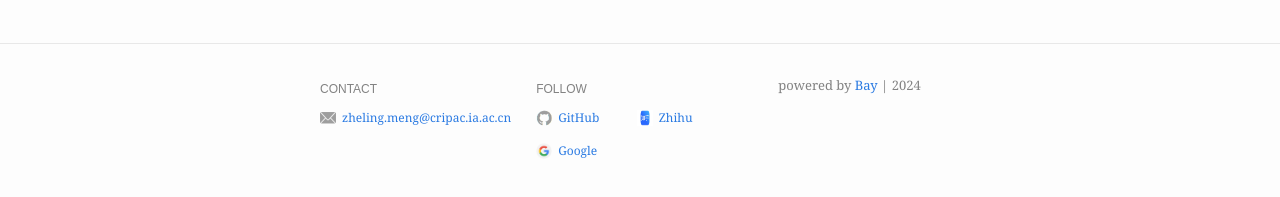
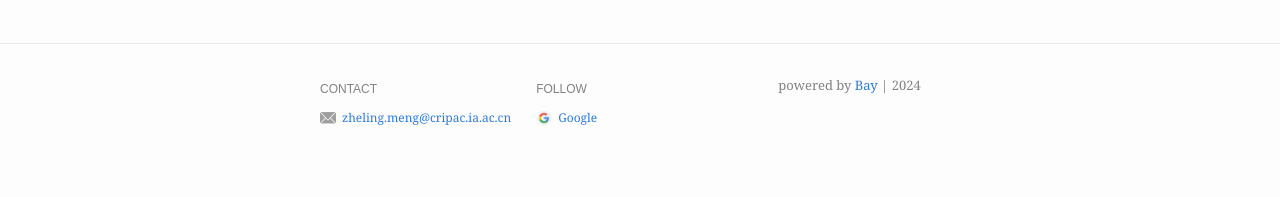
Before and after one commit to RichardSunnyMeng/HomePage.github.io, a Jekyll site: the page built from index.md, in a window 1280 px wide and 900 px high, scrolled down 1669 px. Shown: the part 686-883 px from the top of the window. Built offline with Jekyll 4.4.1, drawn with Linux system fonts in a browser that asks for light colours.

Commit message:
Update _config.yml

```diff
--- a/_config.yml
+++ b/_config.yml
@@ -23,10 +23,6 @@ footer:
       value: zheling.meng@cripac.ia.ac.cn
       link: mailto:zheling.meng@cripac.ia.ac.cn
   follow:
-    - name: GitHub
-      link: https://github.com/RichardSunnyMeng
-    - name: Zhihu
-      link: https://www.zhihu.com/people/SunnyPicture
     - name: Google
       link: https://scholar.google.com/citations?user=3iPjpvQAAAAJ&hl=zh-CN&oi=ao
 
```
